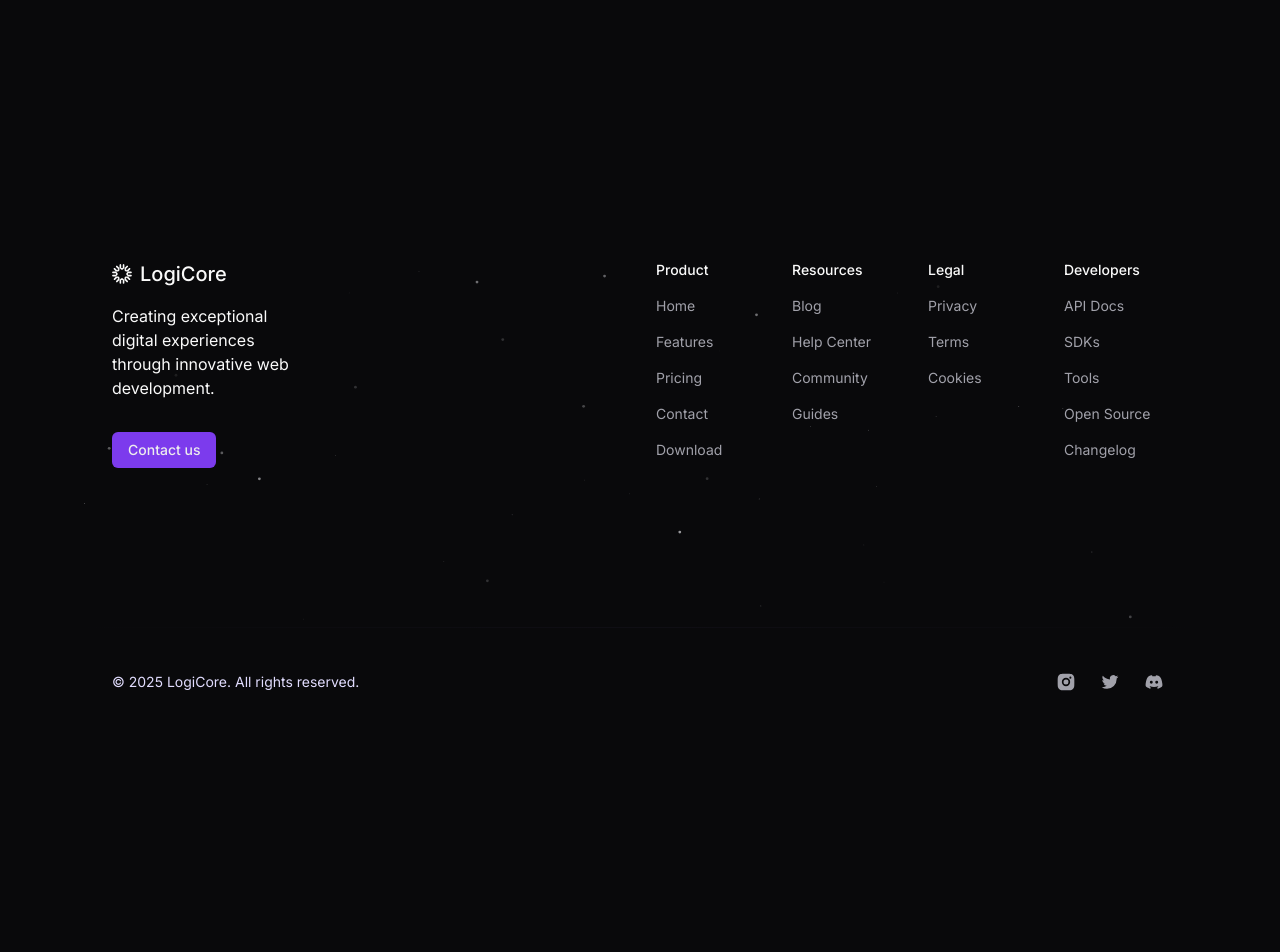
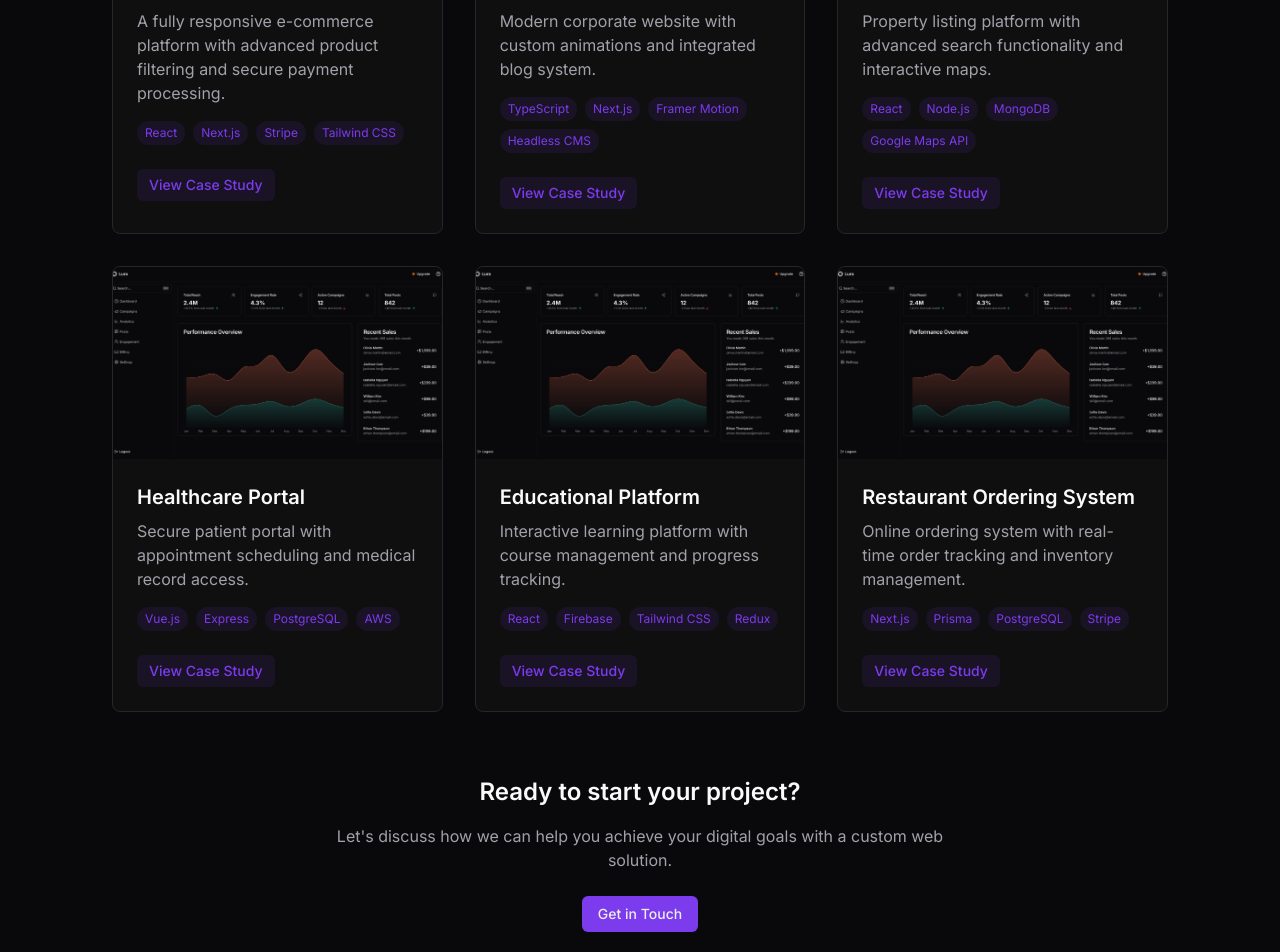
Before and after one commit to eyecruit/logicore-landing, a Next.js app: page /case-studies in a window 1280 px wide. Before the commit this address had no page. Shown: the part 580-1532 px from the top of the page. Before the commit the page ends 1316 px from the top, so only its background shows below. Built offline with nearby package versions, Linux system fonts and the light colour scheme.

Commit message:
added case study page

```diff
--- /dev/null
+++ b/src/app/case-studies/page.tsx
@@ -0,0 +1,115 @@
+import { Background, Container, Wrapper } from "@/components";
+import { Button } from "@/components/ui/button";
+import { generateMetadata } from "@/functions/metadata";
+import Image from "next/image";
+import Link from "next/link";
+
+export const metadata = generateMetadata({
+  title: "Our Projects - LogiCore",
+  description: "Explore our portfolio of web development projects and see how we've helped businesses achieve their digital goals.",
+});
+
+const CaseStudies = [
+  {
+    id: 1,
+    title: "E-commerce Platform",
+    description: "A fully responsive e-commerce platform with advanced product filtering and secure payment processing.",
+    tags: ["React", "Next.js", "Stripe", "Tailwind CSS"],
+    image: "/images/dashboard.png",
+  },
+  {
+    id: 2,
+    title: "Corporate Website",
+    description: "Modern corporate website with custom animations and integrated blog system.",
+    tags: ["TypeScript", "Next.js", "Framer Motion", "Headless CMS"],
+    image: "/images/dashboard.png",
+  },
+  {
+    id: 3,
+    title: "Real Estate Application",
+    description: "Property listing platform with advanced search functionality and interactive maps.",
+    tags: ["React", "Node.js", "MongoDB", "Google Maps API"],
+    image: "/images/dashboard.png",
+  },
+  {
+    id: 4,
+    title: "Healthcare Portal",
+    description: "Secure patient portal with appointment scheduling and medical record access.",
+    tags: ["Vue.js", "Express", "PostgreSQL", "AWS"],
+    image: "/images/dashboard.png",
+  },
+  {
+    id: 5,
+    title: "Educational Platform",
+    description: "Interactive learning platform with course management and progress tracking.",
+    tags: ["React", "Firebase", "Tailwind CSS", "Redux"],
+    image: "/images/dashboard.png",
+  },
+  {
+    id: 6,
+    title: "Restaurant Ordering System",
+    description: "Online ordering system with real-time order tracking and inventory management.",
+    tags: ["Next.js", "Prisma", "PostgreSQL", "Stripe"],
+    image: "/images/dashboard.png",
+  },
+];
+
+export default function CaseStudiesPage() {
+  return (
+    <Background>
+      <Wrapper className="py-20 relative pt-40">
+        <Container>
+          <div className="text-center mb-16">
+            <h1 className="text-3xl md:text-5xl font-bold mb-4">Case Studies</h1>
+            <p className="text-muted-foreground max-w-2xl mx-auto">
+              Explore our portfolio of web development case studies that showcase our expertise in creating beautiful, functional, and high-performing websites.
+            </p>
+          </div>
+
+          <div className="grid grid-cols-1 md:grid-cols-2 lg:grid-cols-3 gap-8">
+            {CaseStudies.map((project) => (
+              <div key={project.id} className="rounded-lg overflow-hidden border border-neutral-800 bg-neutral-900/50 hover:bg-neutral-900 transition-all duration-300">
+                <div className="relative h-48 w-full">
+                  <Image
+                    src={project.image}
+                    alt={project.title}
+                    fill
+                    className="object-cover"
+                  />
+                </div>
+                <div className="p-6">
+                  <h3 className="text-xl font-semibold mb-2">{project.title}</h3>
+                  <p className="text-muted-foreground mb-4">{project.description}</p>
+                  <div className="flex flex-wrap gap-2 mb-6">
+                    {project.tags.map((tag, index) => (
+                      <span key={index} className="px-2 py-1 text-xs rounded-full bg-primary/10 text-primary">
+                        {tag}
+                      </span>
+                    ))}
+                  </div>
+                  <Button variant="secondary" size="sm" asChild>
+                    <Link href={`/case-studies/${project.id}`}>
+                      View Case Study
+                    </Link>
+                  </Button>
+                </div>
+              </div>
+            ))}
+          </div>
+
+          <div className="mt-16 text-center">
+            <h2 className="text-2xl font-semibold mb-4">Ready to start your project?</h2>
+            <p className="text-muted-foreground max-w-2xl mx-auto mb-6">
+              Let's discuss how we can help you achieve your digital goals with a custom web solution.
+            </p>
+            <Button asChild>
+              <Link href="/contact">
+                Get in Touch
+              </Link>
+            </Button>
+          </div>
+        </Container>
+      </Wrapper>
+    </Background>
+  );
+}
--- a/src/components/main/menu.tsx
+++ b/src/components/main/menu.tsx
@@ -78,10 +78,10 @@ const Menu = () => {
                     </NavigationMenuTrigger>
                     <NavigationMenuContent>
                         <ul className="grid w-[400px] gap-3 p-4 md:w-[400px] md:grid-cols-2 lg:w-[500px] xl:w-[500px]">
-                            <Item title="Blog" href="/resources/blog" icon={<FileCode className="w-5 h-5" />}>
+                            <Item title="Case Studies" href="/case-studies" icon={<FileCode className="w-5 h-5" />}>
                                 Web development tips and industry insights.
                             </Item>
-                            <Item title="SEO Guide" href="/resources/seo-guide" icon={<SearchCheck className="w-5 h-5" />}>
+                            <Item title="SEO Guide" href="/seo-guide" icon={<SearchCheck className="w-5 h-5" />}>
                                 Learn how to optimize your website for search engines.
                             </Item>
                         </ul>
```
